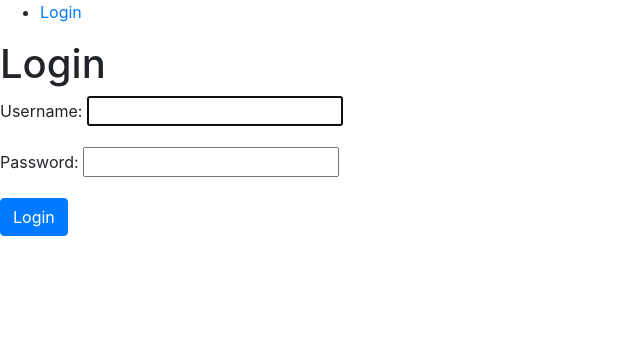
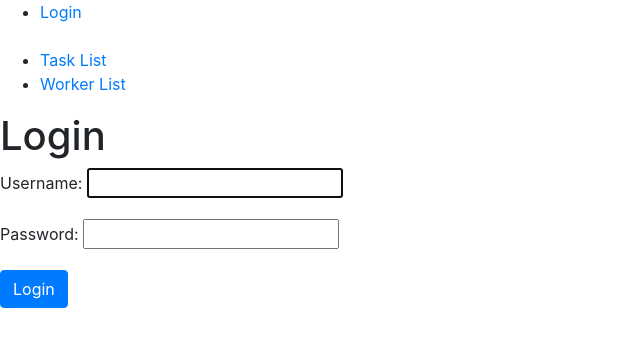
Before and after one commit to Fantom245/IT_job_manager, a Django app: page /accounts/login/ in a window 1280 px wide. Shown: the top 347 px of the page, without its empty margins (0-640 px from the left). Run offline with Django 5.2, Linux system fonts and the light colour scheme.

Commit message:
add navigation on sidebar.html

```diff
--- a/templates/includes/sidebar.html
+++ b/templates/includes/sidebar.html
@@ -8,4 +8,7 @@
     {% else %}
         <li><a href="{% url 'login' %}">Login</a></li>
     {% endif %}
+    <br>
+    <li><a href="{% url 'workspace:task-list' %}">Task List</a></li>
+    <li><a href="{% url 'workspace:worker-list' %}">Worker List</a></li>
 </ul>
```
